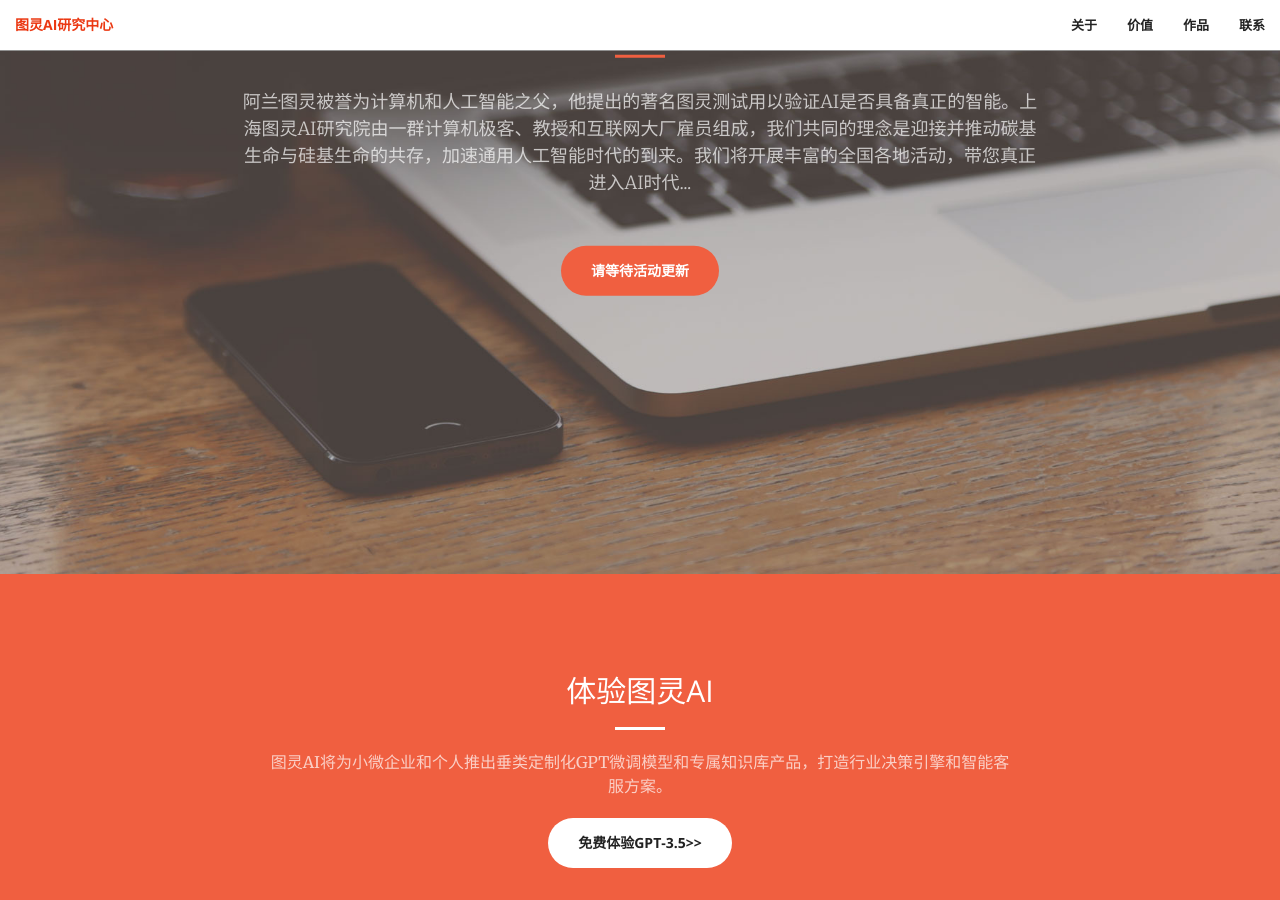
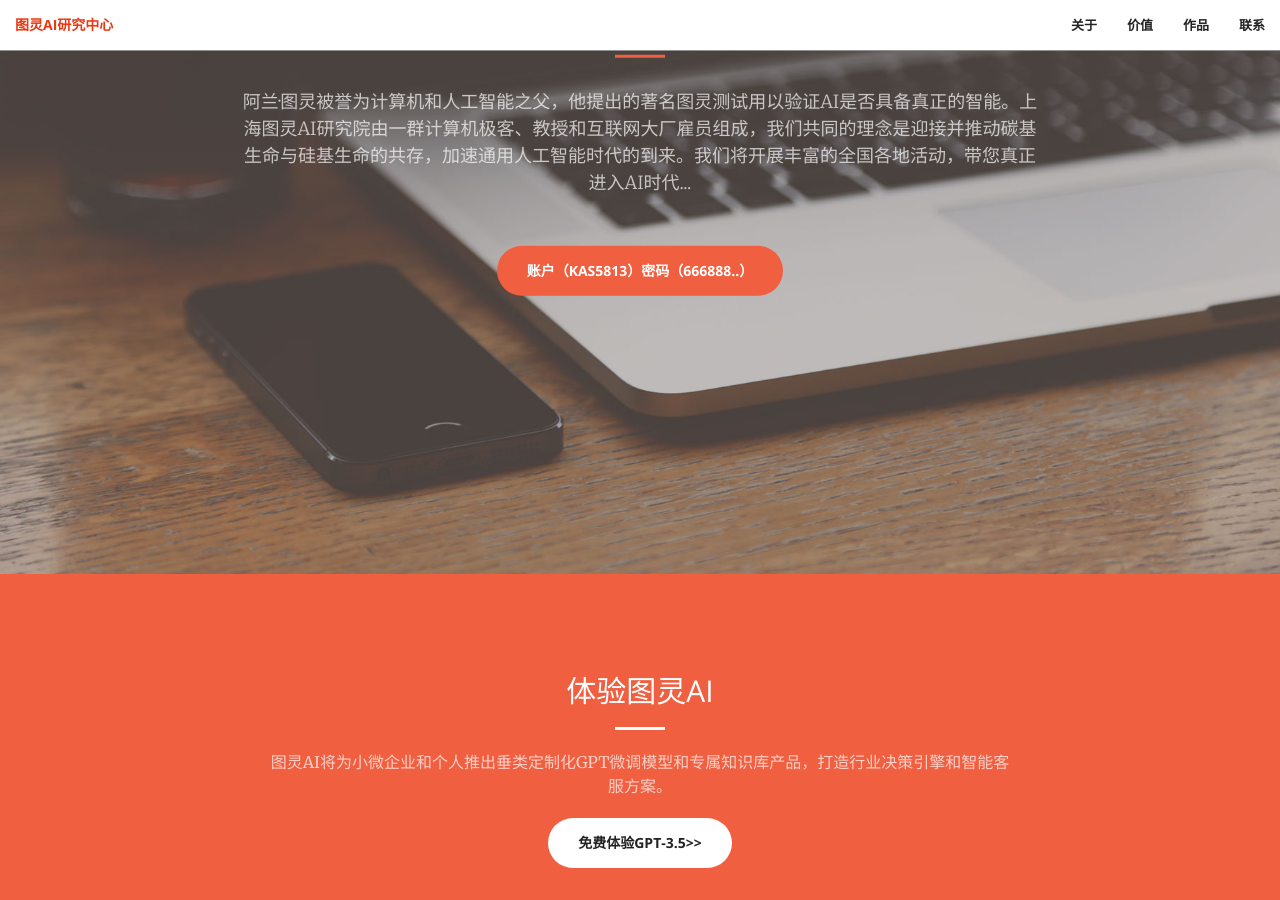
Before and after one commit to ceozyg3/ceozyg3, a Jekyll site: the page index.html, which Jekyll copies as it is, in a window 1280 px wide and 900 px high, scrolled down 326 px. Built offline with Jekyll 4.4.1, drawn with Linux system fonts in a browser that asks for light colours.

Commit message:
Update index.html

```diff
--- a/index.html
+++ b/index.html
@@ -86,7 +86,7 @@
             <h1>A I 通过图灵 助力商业变现</h1>
             <hr>
             <p>阿兰·图灵被誉为计算机和人工智能之父，他提出的著名图灵测试用以验证AI是否具备真正的智能。上海图灵AI研究院由一群计算机极客、教授和互联网大厂雇员组成，我们共同的理念是迎接并推动碳基生命与硅基生命的共存，加速通用人工智能时代的到来。我们将开展丰富的全国各地活动，带您真正进入AI时代...</p>
-            <a href="#about" class="btn btn-primary btn-xl page-scroll">请等待活动更新</a>
+            <a href="#about" class="btn btn-primary btn-xl page-scroll"><!--请等待活动更新-->账户（kas5813）密码（666888..）</a>
         </div>
     </div>
 </header>
```
